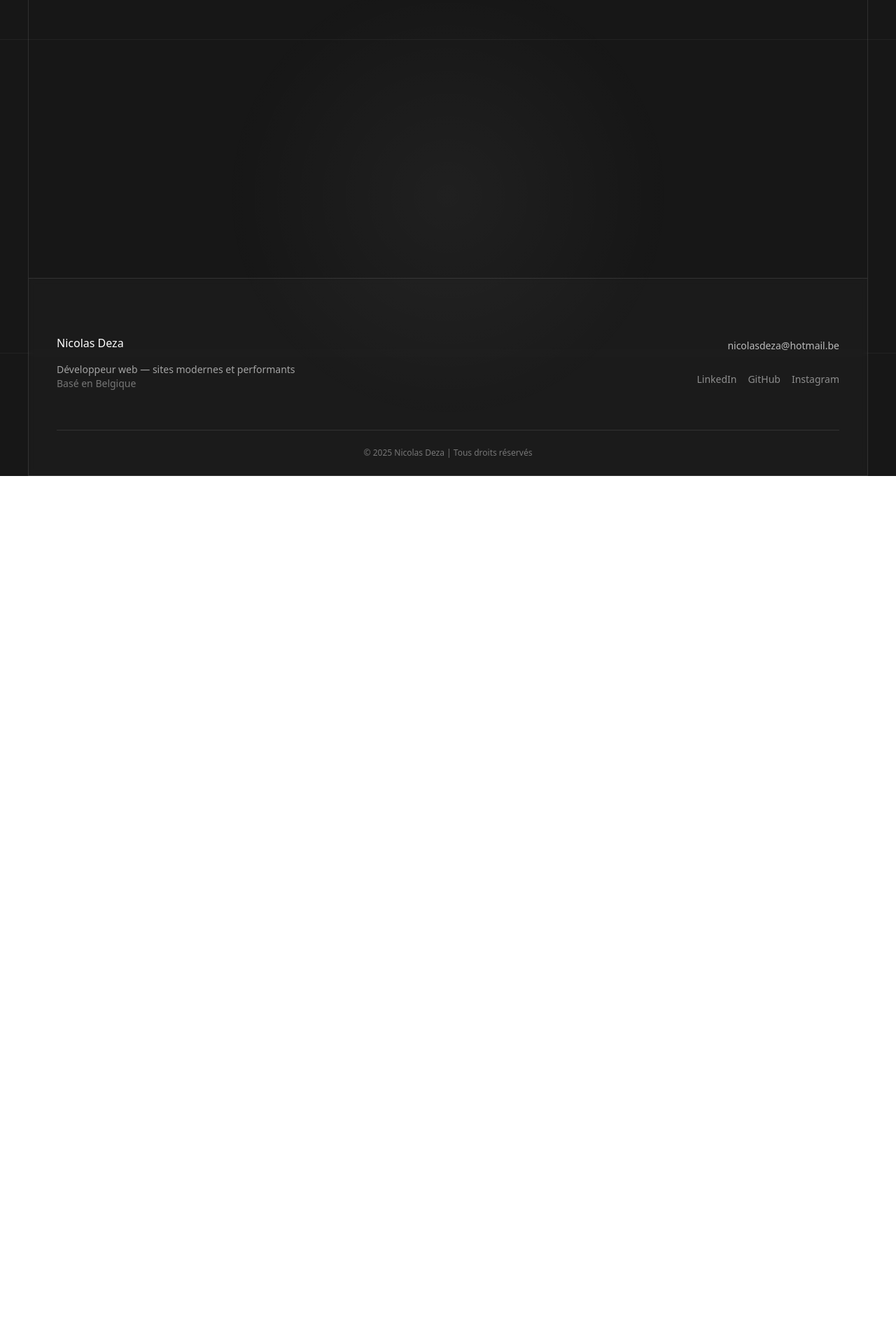
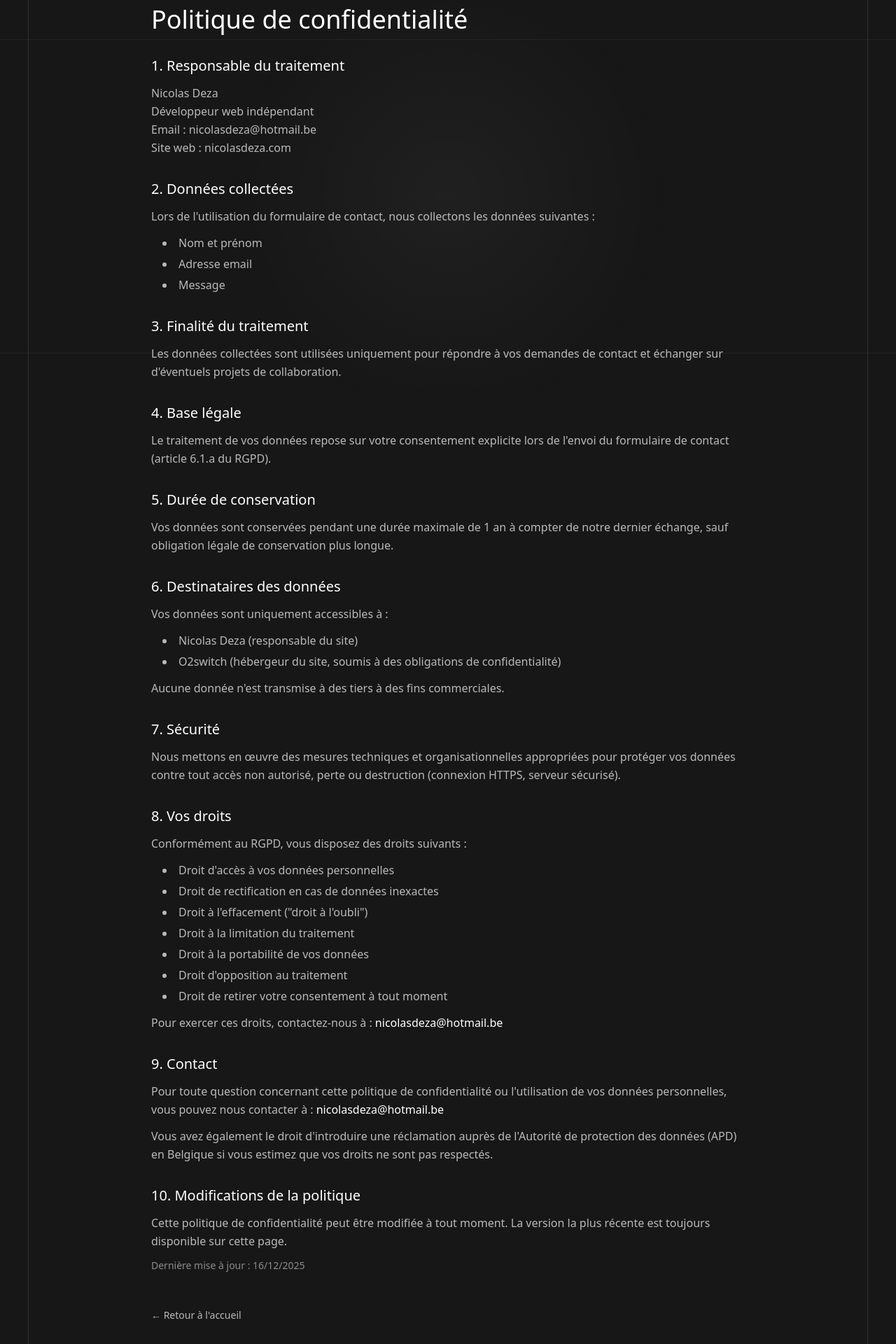
Before and after one commit to NicolasDeza/portfolio, a Nuxt app: page /politique-confidentialite in a window 1280 px wide. Shown: the part 120-2040 px from the top of the page at 70% size. Before the commit the page ends 800 px from the top, so only its background shows below. Built offline with nearby package versions, Linux system fonts and the light colour scheme; a web font is replaced by a local one.

Commit message:
Page politique confidentialité

```diff
--- a/app/components/StackCarousel.vue
+++ b/app/components/StackCarousel.vue
@@ -12,7 +12,7 @@ const stack = [
 </script>
 
 <template>
-  <section class="pb-20 sm:pb-32">
+  <section class="pb-16 sm:pb-32">
     <!-- Titre contenu -->
     <div class="max-w-7xl mx-auto px-6">
       <h2 class="text-center text-3xl sm:text-4xl font-medium tracking-tight">
--- a/app/components/footer.vue
+++ b/app/components/footer.vue
@@ -67,9 +67,15 @@ const year = new Date().getFullYear();
 
         <!-- Séparateur interne -->
         <div
-          class="mt-10 pt-6 border-t text-center border-white/10 text-xs text-white/40"
+          class="mt-4 sm:mt-8 pt-6 border-t text-center border-white/10 text-xs text-white/40 space-y-2"
         >
-          © {{ year }} Nicolas Deza | Tous droits réservés
+          <p>© {{ year }} Nicolas Deza | Tous droits réservés</p>
+          <NuxtLink
+            to="/politique-confidentialite"
+            class="inline-block hover:text-white/60 transition pt-1"
+          >
+            Politique de confidentialité
+          </NuxtLink>
         </div>
       </div>
     </div>
--- /dev/null
+++ b/app/pages/politique-confidentialite.vue
@@ -0,0 +1,172 @@
+<template>
+  <section class="py-24 sm:py-32">
+    <div class="w-full max-w-4xl mx-auto px-4 sm:px-6">
+      <h1 class="text-3xl sm:text-4xl font-medium mb-8">
+        Politique de confidentialité
+      </h1>
+
+      <div class="space-y-8 text-white/70 leading-relaxed">
+        <!-- 1. Responsable -->
+        <div>
+          <h2 class="text-xl font-medium text-white mb-3">
+            1. Responsable du traitement
+          </h2>
+          <p>
+            Nicolas Deza<br />
+            Développeur web indépendant<br />
+            Email : nicolasdeza@hotmail.be<br />
+            Site web : nicolasdeza.com
+          </p>
+        </div>
+
+        <!-- 2. Données collectées -->
+        <div>
+          <h2 class="text-xl font-medium text-white mb-3">
+            2. Données collectées
+          </h2>
+          <p class="mb-3">
+            Lors de l'utilisation du formulaire de contact, nous collectons les
+            données suivantes :
+          </p>
+          <ul class="list-disc list-inside space-y-1 ml-4">
+            <li>Nom et prénom</li>
+            <li>Adresse email</li>
+            <li>Message</li>
+          </ul>
+        </div>
+
+        <!-- 3. Finalité -->
+        <div>
+          <h2 class="text-xl font-medium text-white mb-3">
+            3. Finalité du traitement
+          </h2>
+          <p>
+            Les données collectées sont utilisées uniquement pour répondre à vos
+            demandes de contact et échanger sur d'éventuels projets de
+            collaboration.
+          </p>
+        </div>
+
+        <!-- 4. Base légale -->
+        <div>
+          <h2 class="text-xl font-medium text-white mb-3">4. Base légale</h2>
+          <p>
+            Le traitement de vos données repose sur votre consentement explicite
+            lors de l'envoi du formulaire de contact (article 6.1.a du RGPD).
+          </p>
+        </div>
+
+        <!-- 5. Durée -->
+        <div>
+          <h2 class="text-xl font-medium text-white mb-3">
+            5. Durée de conservation
+          </h2>
+          <p>
+            Vos données sont conservées pendant une durée maximale de 1 an à
+            compter de notre dernier échange, sauf obligation légale de
+            conservation plus longue.
+          </p>
+        </div>
+
+        <!-- 6. Destinataires -->
+        <div>
+          <h2 class="text-xl font-medium text-white mb-3">
+            6. Destinataires des données
+          </h2>
+          <p class="mb-3">Vos données sont uniquement accessibles à :</p>
+          <ul class="list-disc list-inside space-y-1 ml-4">
+            <li>Nicolas Deza (responsable du site)</li>
+            <li>
+              O2switch (hébergeur du site, soumis à des obligations de
+              confidentialité)
+            </li>
+          </ul>
+          <p class="mt-3">
+            Aucune donnée n'est transmise à des tiers à des fins commerciales.
+          </p>
+        </div>
+
+        <!-- 7. Sécurité -->
+        <div>
+          <h2 class="text-xl font-medium text-white mb-3">7. Sécurité</h2>
+          <p>
+            Nous mettons en œuvre des mesures techniques et organisationnelles
+            appropriées pour protéger vos données contre tout accès non
+            autorisé, perte ou destruction (connexion HTTPS, serveur sécurisé).
+          </p>
+        </div>
+
+        <!-- 8. Vos droits -->
+        <div>
+          <h2 class="text-xl font-medium text-white mb-3">8. Vos droits</h2>
+          <p class="mb-3">
+            Conformément au RGPD, vous disposez des droits suivants :
+          </p>
+          <ul class="list-disc list-inside space-y-1 ml-4">
+            <li>Droit d'accès à vos données personnelles</li>
+            <li>Droit de rectification en cas de données inexactes</li>
+            <li>Droit à l'effacement ("droit à l'oubli")</li>
+            <li>Droit à la limitation du traitement</li>
+            <li>Droit à la portabilité de vos données</li>
+            <li>Droit d'opposition au traitement</li>
+            <li>Droit de retirer votre consentement à tout moment</li>
+          </ul>
+          <p class="mt-3">
+            Pour exercer ces droits, contactez-nous à :
+            <a
+              href="mailto:nicolasdeza@hotmail.be"
+              class="text-white hover:underline"
+            >
+              nicolasdeza@hotmail.be
+            </a>
+          </p>
+        </div>
+
+        <!-- 9. Contact -->
+        <div>
+          <h2 class="text-xl font-medium text-white mb-3">9. Contact</h2>
+          <p>
+            Pour toute question concernant cette politique de confidentialité ou
+            l'utilisation de vos données personnelles, vous pouvez nous
+            contacter à :
+            <a
+              href="mailto:nicolasdeza@hotmail.be"
+              class="text-white hover:underline"
+            >
+              nicolasdeza@hotmail.be
+            </a>
+          </p>
+          <p class="mt-3">
+            Vous avez également le droit d'introduire une réclamation auprès de
+            l'Autorité de protection des données (APD) en Belgique si vous
+            estimez que vos droits ne sont pas respectés.
+          </p>
+        </div>
+
+        <!-- 10. Modifications -->
+        <div>
+          <h2 class="text-xl font-medium text-white mb-3">
+            10. Modifications de la politique
+          </h2>
+          <p>
+            Cette politique de confidentialité peut être modifiée à tout moment.
+            La version la plus récente est toujours disponible sur cette page.
+          </p>
+          <p class="mt-3 text-sm text-white/50">
+            Dernière mise à jour : {{ new Date().toLocaleDateString("fr-BE") }}
+          </p>
+        </div>
+      </div>
+
+      <!-- Bouton retour -->
+      <div class="mt-12">
+        <NuxtLink
+          to="/"
+          class="inline-flex items-center gap-2 text-sm text-white/70 hover:text-white transition"
+        >
+          ← Retour à l'accueil
+        </NuxtLink>
+      </div>
+    </div>
+  </section>
+</template>
```
